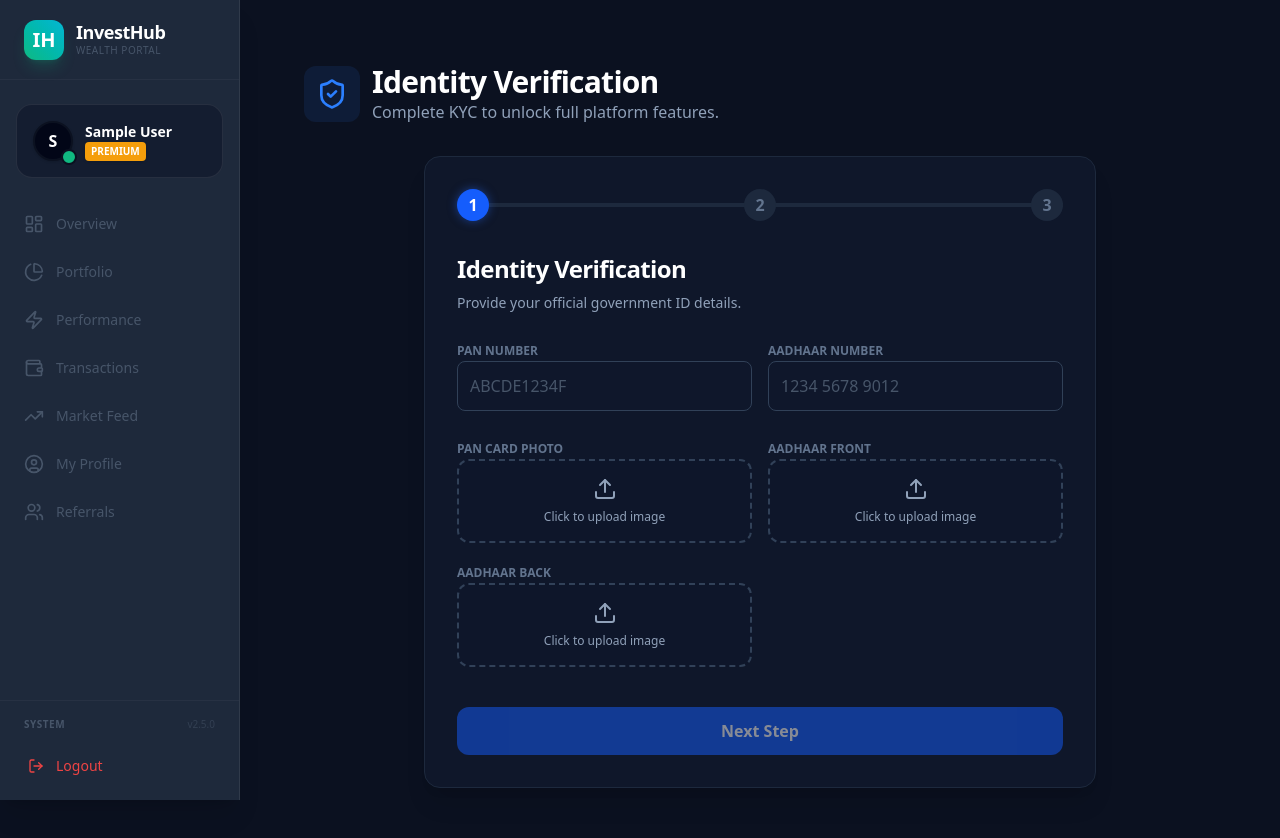
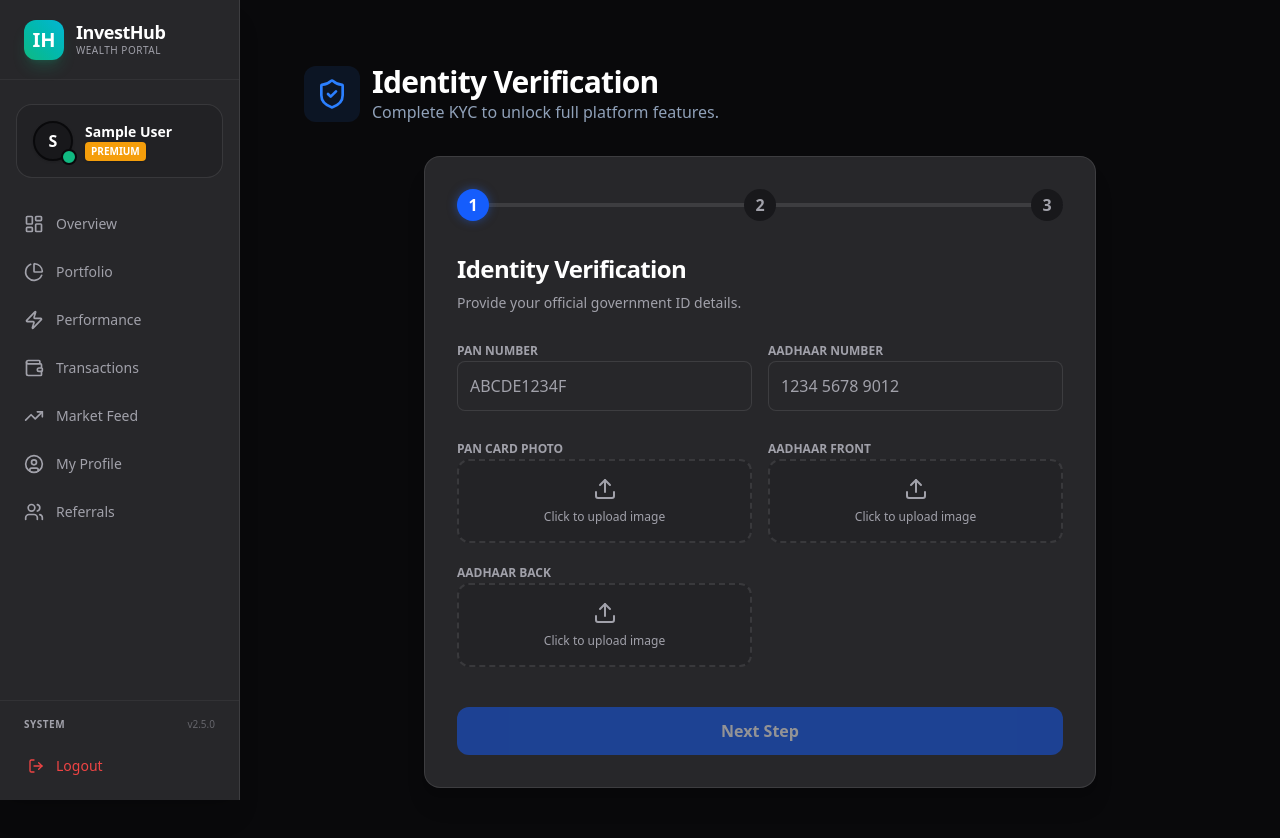
Before and after one commit to DalbanjanRushil/INVESTHUB, a Next.js app: page /dashboard/kyc in a window 1280 px wide. Shown: the top 838 px of the page. Built offline with nearby package versions, Linux system fonts and the light colour scheme; no server answers; the database is empty; sample sign-in values are in the browser's storage.

Commit message:
updated the secondary text color

```diff
--- a/src/app/globals.css
+++ b/src/app/globals.css
@@ -61,65 +61,75 @@
 
 @layer base {
   :root {
-    /* Base Theme Tokens - Defaulting to Premium Dark */
-    --color-bg-primary: #0B1120;
-    /* Premium Dark Navy */
-    --color-bg-secondary: #0f172a;
-    /* Slate 900 */
-    --color-bg-surface: #1e293b;
-    /* Slate 800 */
+    /* Base Theme Tokens - Unified Zinc Premium Dark */
+    --color-bg-primary: #09090b;
+    /* Zinc 950 */
+    --color-bg-secondary: #000000;
+    /* Pure Black for contrast or deep layout */
+    --color-bg-surface: #18181b;
+    /* Zinc 900 */
 
-    --color-text-primary: #f8fafc;
-    /* Slate 50 */
-    --color-text-secondary: #94a3b8;
-    /* Slate 400 */
-    --color-text-muted: #64748b;
-    /* Slate 500 */
+    /* Typography - High Visibility System */
+    --color-text-primary: #ffffff;
+    /* White */
+    --color-text-secondary: #e4e4e7;
+    /* Zinc 200 */
+    --color-text-muted: #a1a1aa;
+    /* Zinc 400 */
+    --color-text-disabled: #71717a;
+    /* Zinc 500 */
 
+    /* Accents - Retaining Brand Colors but checking contrast */
     --color-accent-primary: #10b981;
     /* Emerald 500 */
     --color-accent-secondary: #06b6d4;
     /* Cyan 500 */
     --color-danger: #ef4444;
+    /* Red 500 */
     --color-warning: #f59e0b;
+    /* Amber 500 */
 
-    --color-border: #1e293b;
-    /* Slate 800 (Low contrast border) */
-
-    /* White/Black border for very subtle separators */
-    --color-border-subtle: rgba(255, 255, 255, 0.05);
+    /* Borders */
+    --color-border: #27272a;
+    /* Zinc 800 */
+    --color-border-subtle: rgba(255, 255, 255, 0.08);
 
     /* Global Defaults */
     --radius: 0.75rem;
-    /* More rounded 12px/xl look */
   }
 
-  /* User Theme (Also Dark - Unified Premium Look) */
+  /* User Theme */
   [data-theme="user"] {
-    --color-bg-primary: #0B1120;
-    --color-bg-secondary: #020617;
-    --color-bg-surface: #1e293b;
+    --color-bg-primary: #09090b;
+    /* Zinc 950 */
+    --color-bg-secondary: #18181b;
+    /* Zinc 900 */
+    --color-bg-surface: #27272a;
+    /* Zinc 800 (Cards) */
 
     --color-text-primary: #ffffff;
-    --color-text-secondary: #94a3b8;
-    --color-text-muted: #475569;
+    --color-text-secondary: #e4e4e7;
+    /* Zinc 200 */
+    --color-text-muted: #a1a1aa;
+    /* Zinc 400 */
 
-    --color-border: rgba(255, 255, 255, 0.08);
-    /* Glassy border */
+    --color-border: rgba(255, 255, 255, 0.1);
   }
 
-  /* Admin Theme (Dark Mode - Potentially different accents if needed, but keeping base consistent) */
+  /* Admin Theme - Consistent Consistency */
   [data-theme="admin"] {
-    --color-bg-primary: #020617;
-    /* Slightly darker/blacker for Admin Command Center vibe */
-    --color-bg-secondary: #0f172a;
-    --color-bg-surface: #111827;
+    --color-bg-primary: #000000;
+    /* Pure Black background */
+    --color-bg-secondary: #09090b;
+    /* Zinc 950 */
+    --color-bg-surface: #18181b;
+    /* Zinc 900 */
 
-    --color-text-primary: #f9fafb;
-    --color-text-secondary: #d1d5db;
-    --color-text-muted: #6b7280;
+    --color-text-primary: #ffffff;
+    --color-text-secondary: #e4e4e7;
+    --color-text-muted: #a1a1aa;
 
-    --color-border: #1f2933;
+    --color-border: #27272a;
   }
 }
 
--- a/src/components/dashboard/ContentFeed.tsx
+++ b/src/components/dashboard/ContentFeed.tsx
@@ -87,7 +87,7 @@ export default function ContentFeed() {
                             placeholder="Search updates..."
                             value={searchQuery}
                             onChange={(e) => setSearchQuery(e.target.value)}
-                            className="w-full pl-9 pr-4 py-2 bg-slate-100 dark:bg-slate-800 border border-slate-200 dark:border-slate-700 rounded-lg text-sm text-slate-900 dark:text-white placeholder:text-slate-500 focus:ring-2 focus:ring-primary outline-none transition-colors"
+                            className="w-full pl-9 pr-4 py-2 bg-card border border-border rounded-lg text-sm text-foreground placeholder:text-muted-foreground focus:ring-2 focus:ring-primary outline-none transition-colors"
                         />
                     </div>
                     <button
--- a/src/components/forms/KYCForm.tsx
+++ b/src/components/forms/KYCForm.tsx
@@ -26,8 +26,8 @@ const FileUploader = ({ label, onUpload, value }: { label: string, onUpload: (ur
 
     return (
         <div className="space-y-1">
-            <label className="text-xs font-bold uppercase text-slate-500">{label}</label>
-            <div className="relative border-2 border-dashed border-slate-700 bg-slate-900/50 rounded-xl p-4 flex flex-col items-center justify-center text-center hover:border-blue-500 transition-colors cursor-pointer">
+            <label className="text-xs font-bold uppercase text-muted-foreground">{label}</label>
+            <div className="relative border-2 border-dashed border-border bg-muted/20 rounded-xl p-4 flex flex-col items-center justify-center text-center hover:border-blue-500 transition-colors cursor-pointer">
                 {value ? (
                     <div className="relative w-full aspect-video bg-black/50 rounded-lg overflow-hidden flex items-center justify-center">
                         <img src={value} alt="Preview" className="h-full object-contain" />
@@ -41,9 +41,9 @@ const FileUploader = ({ label, onUpload, value }: { label: string, onUpload: (ur
                         {uploading ? (
                             <Loader2 className="w-6 h-6 text-blue-500 animate-spin" />
                         ) : (
-                            <Upload className="w-6 h-6 text-slate-400 mb-2" />
+                            <Upload className="w-6 h-6 text-muted-foreground mb-2" />
                         )}
-                        <p className="text-xs text-slate-400">{uploading ? "Uploading..." : "Click to upload image"}</p>
+                        <p className="text-xs text-muted-foreground">{uploading ? "Uploading..." : "Click to upload image"}</p>
                     </>
                 )}
             </div>
@@ -97,14 +97,14 @@ export default function KYCForm({ existingData }: { existingData?: any }) {
     };
 
     return (
-        <div className="bg-[#0F172A] border border-slate-800 rounded-2xl p-6 md:p-8 shadow-xl max-w-2xl mx-auto">
+        <div className="bg-card border border-border rounded-2xl p-6 md:p-8 shadow-xl max-w-2xl mx-auto">
             {/* Stepper */}
             <div className="flex items-center justify-between mb-8 relative">
-                <div className="absolute left-0 top-1/2 -translate-y-1/2 w-full h-1 bg-slate-800 -z-0"></div>
+                <div className="absolute left-0 top-1/2 -translate-y-1/2 w-full h-1 bg-border -z-0"></div>
                 {[1, 2, 3].map((s) => (
                     <div
                         key={s}
-                        className={`w-8 h-8 rounded-full flex items-center justify-center z-10 font-bold transition-all duration-300 ${step >= s ? "bg-blue-600 text-white shadow-[0_0_10px_rgba(37,99,235,0.5)]" : "bg-slate-800 text-slate-500"
+                        className={`w-8 h-8 rounded-full flex items-center justify-center z-10 font-bold transition-all duration-300 ${step >= s ? "bg-blue-600 text-white shadow-[0_0_10px_rgba(37,99,235,0.5)]" : "bg-muted text-muted-foreground"
                             }`}
                     >
                         {s}
@@ -112,10 +112,10 @@ export default function KYCForm({ existingData }: { existingData?: any }) {
                 ))}
             </div>
 
-            <h2 className="text-2xl font-bold text-white mb-2">
+            <h2 className="text-2xl font-bold text-foreground mb-2">
                 {step === 1 ? "Identity Verification" : step === 2 ? "Liveness Check" : "Bank Verification"}
             </h2>
-            <p className="text-slate-400 mb-6 text-sm">
+            <p className="text-muted-foreground mb-6 text-sm">
                 {step === 1 ? "Provide your official government ID details." : step === 2 ? "Verify you are a real person." : "Where should we send your payouts?"}
             </p>
 
@@ -124,22 +124,22 @@ export default function KYCForm({ existingData }: { existingData?: any }) {
                 <div className="space-y-6">
                     <div className="grid grid-cols-2 gap-4">
                         <div className="space-y-2">
-                            <label className="text-xs font-bold uppercase text-slate-500">PAN Number</label>
+                            <label className="text-xs font-bold uppercase text-muted-foreground">PAN Number</label>
                             <input
                                 type="text"
                                 value={formData.panNumber}
                                 onChange={(e) => setFormData({ ...formData, panNumber: e.target.value.toUpperCase() })}
-                                className="w-full bg-slate-900 border border-slate-700 rounded-lg p-3 text-white focus:ring-2 focus:ring-blue-500 outline-none uppercase placeholder:normal-case"
+                                className="w-full bg-input border border-border rounded-lg p-3 text-foreground focus:ring-2 focus:ring-blue-500 outline-none uppercase placeholder:normal-case"
                                 placeholder="ABCDE1234F"
                             />
                         </div>
                         <div className="space-y-2">
-                            <label className="text-xs font-bold uppercase text-slate-500">Aadhaar Number</label>
+                            <label className="text-xs font-bold uppercase text-muted-foreground">Aadhaar Number</label>
                             <input
                                 type="text"
                                 value={formData.aadhaarNumber}
                                 onChange={(e) => setFormData({ ...formData, aadhaarNumber: e.target.value })}
-                                className="w-full bg-slate-900 border border-slate-700 rounded-lg p-3 text-white focus:ring-2 focus:ring-blue-500 outline-none"
+                                className="w-full bg-input border border-border rounded-lg p-3 text-foreground focus:ring-2 focus:ring-blue-500 outline-none"
                                 placeholder="1234 5678 9012"
                                 maxLength={12}
                             />
@@ -196,7 +196,7 @@ export default function KYCForm({ existingData }: { existingData?: any }) {
                     <div className="flex gap-3">
                         <button
                             onClick={() => setStep(1)}
-                            className="flex-1 py-3 bg-slate-800 hover:bg-slate-700 text-white rounded-xl font-bold transition-all"
+                            className="flex-1 py-3 bg-muted hover:bg-muted/80 text-foreground rounded-xl font-bold transition-all"
                         >
                             Back
                         </button>
@@ -216,33 +216,33 @@ export default function KYCForm({ existingData }: { existingData?: any }) {
                 <div className="space-y-6">
                     <div className="space-y-4">
                         <div className="space-y-2">
-                            <label className="text-xs font-bold uppercase text-slate-500">Bank Name</label>
+                            <label className="text-xs font-bold uppercase text-muted-foreground">Bank Name</label>
                             <input
                                 type="text"
                                 value={formData.bankDetails.bankName}
                                 onChange={(e) => setFormData({ ...formData, bankDetails: { ...formData.bankDetails, bankName: e.target.value } })}
-                                className="w-full bg-slate-900 border border-slate-700 rounded-lg p-3 text-white focus:ring-2 focus:ring-blue-500 outline-none"
+                                className="w-full bg-input border border-border rounded-lg p-3 text-foreground focus:ring-2 focus:ring-blue-500 outline-none"
                                 placeholder="HDFC, SBI, ICICI..."
                             />
                         </div>
                         <div className="grid grid-cols-2 gap-4">
                             <div className="space-y-2">
-                                <label className="text-xs font-bold uppercase text-slate-500">Account Number</label>
+                                <label className="text-xs font-bold uppercase text-muted-foreground">Account Number</label>
                                 <input
                                     type="text"
                                     value={formData.bankDetails.accountNumber}
                                     onChange={(e) => setFormData({ ...formData, bankDetails: { ...formData.bankDetails, accountNumber: e.target.value } })}
-                                    className="w-full bg-slate-900 border border-slate-700 rounded-lg p-3 text-white focus:ring-2 focus:ring-blue-500 outline-none"
+                                    className="w-full bg-input border border-border rounded-lg p-3 text-foreground focus:ring-2 focus:ring-blue-500 outline-none"
                                     placeholder="0000 0000 0000"
                                 />
                             </div>
                             <div className="space-y-2">
-                                <label className="text-xs font-bold uppercase text-slate-500">IFSC Code</label>
+                                <label className="text-xs font-bold uppercase text-muted-foreground">IFSC Code</label>
                                 <input
                                     type="text"
                                     value={formData.bankDetails.ifsc}
                                     onChange={(e) => setFormData({ ...formData, bankDetails: { ...formData.bankDetails, ifsc: e.target.value.toUpperCase() } })}
-                                    className="w-full bg-slate-900 border border-slate-700 rounded-lg p-3 text-white focus:ring-2 focus:ring-blue-500 outline-none uppercase"
+                                    className="w-full bg-input border border-border rounded-lg p-3 text-foreground focus:ring-2 focus:ring-blue-500 outline-none uppercase"
                                     placeholder="HDFC0001234"
                                 />
                             </div>
@@ -252,7 +252,7 @@ export default function KYCForm({ existingData }: { existingData?: any }) {
                     <div className="flex gap-3 pt-4">
                         <button
                             onClick={() => setStep(2)}
-                            className="flex-1 py-3 bg-slate-800 hover:bg-slate-700 text-white rounded-xl font-bold transition-all"
+                            className="flex-1 py-3 bg-muted hover:bg-muted/80 text-foreground rounded-xl font-bold transition-all"
                         >
                             Back
                         </button>
```
Also changed, not shown: src/components/admin/AllocationCharts.tsx (+14 -14 lines), src/components/admin/UserManagementModal.tsx (+18 -18 lines), src/components/forms/DepositForm.tsx (+5 -5 lines), src/components/forms/SettlementForm.tsx (+5 -5 lines).
